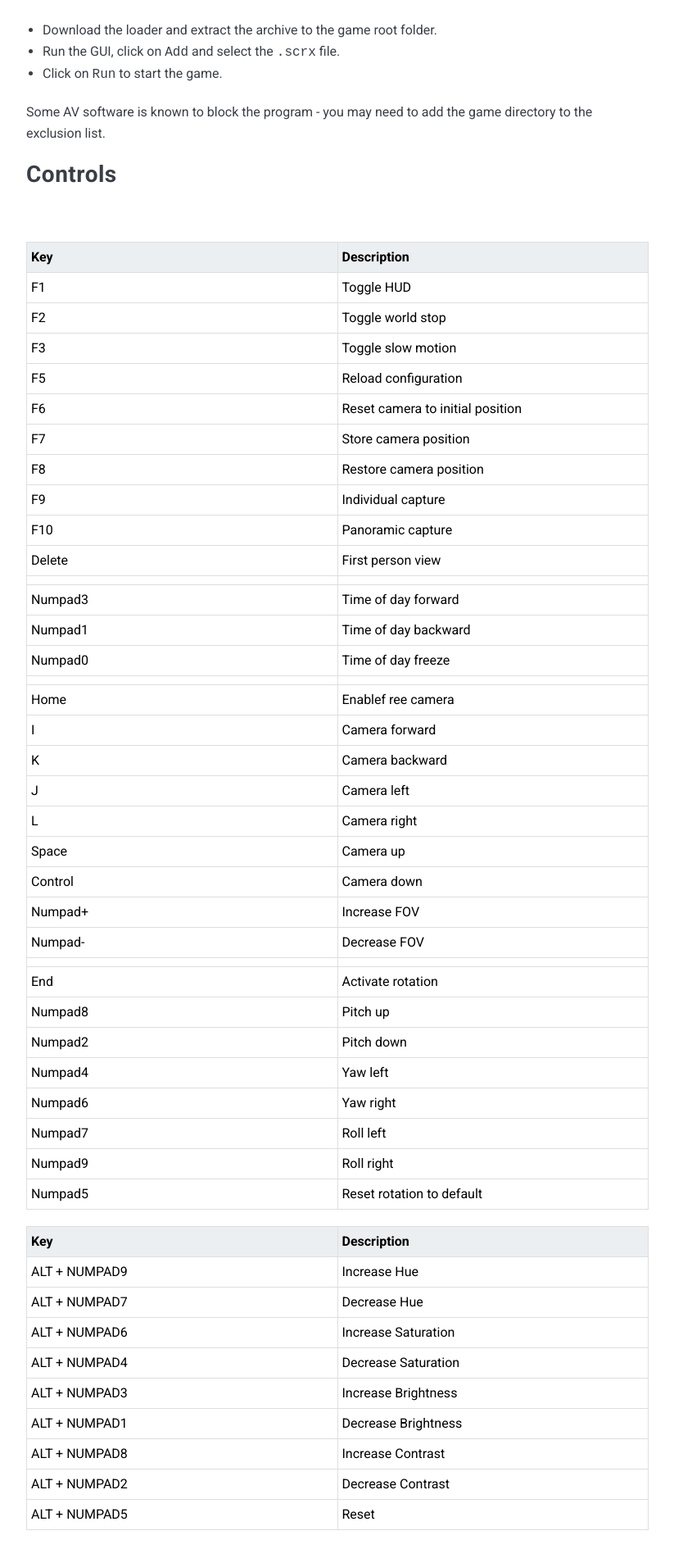
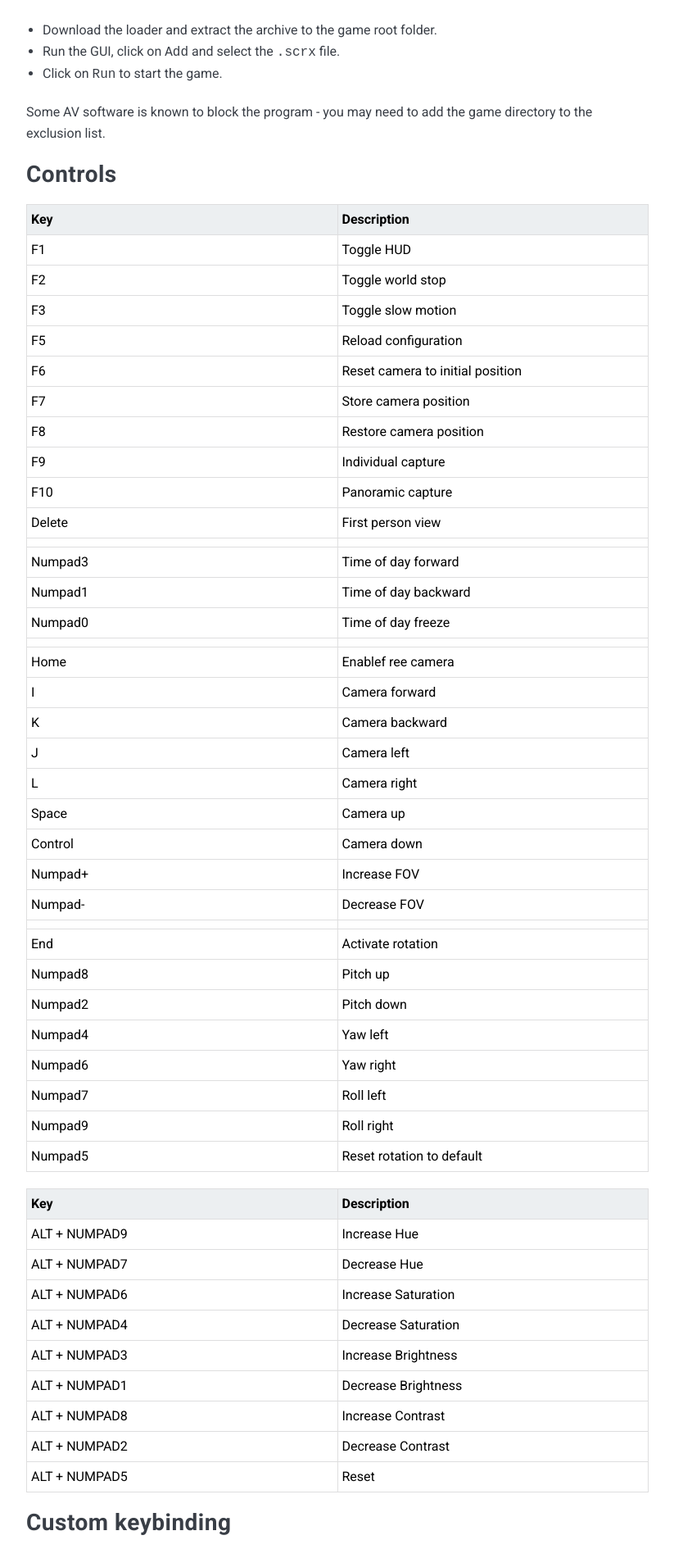
Before and after one commit to AnticOwl/anticowl.github.io, a Jekyll site: the page built from _posts/2024-07-19-Assassins-Creed-Black-Flag.md, in a window 1280 px wide. Shown: the part 1772-3662 px from the top of the page at 82% size, without its empty margins (228-1051 px from the left). Built offline with Jekyll 4.4.1, drawn with Linux system fonts in a browser that asks for light colours; nearby versions of some CDN libraries.

Commit message:
Update 2024-07-19-Assassins-Creed-Black-Flag.md

```diff
--- a/_posts/2024-07-19-Assassins-Creed-Black-Flag.md
+++ b/_posts/2024-07-19-Assassins-Creed-Black-Flag.md
@@ -74,9 +74,6 @@ Some AV software is known to block the program - you may need to add the game di
 </style>
 <div class="table_component" role="region" tabindex="0">
 <table>
-    <caption>
-        <p><br></p>
-    </caption>
     <thead>
         <tr>
             <th>Key</th>
```
